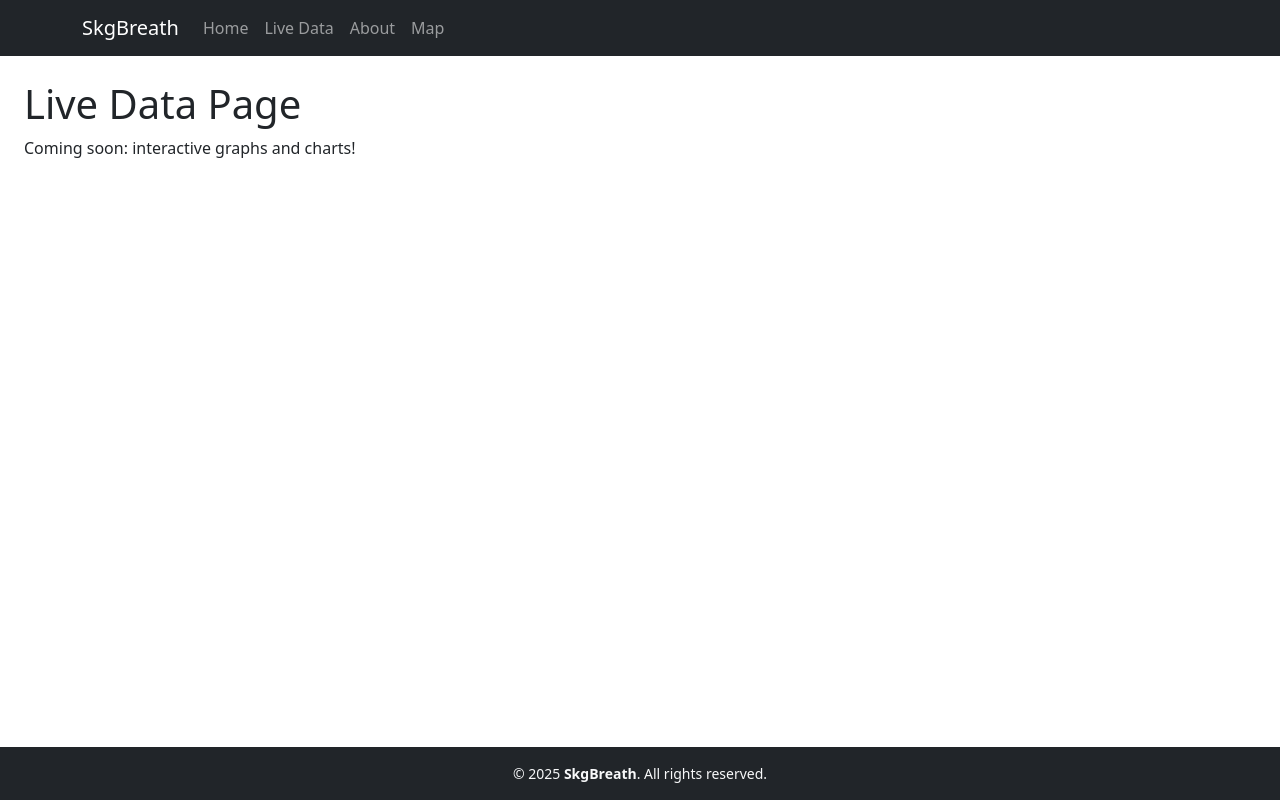
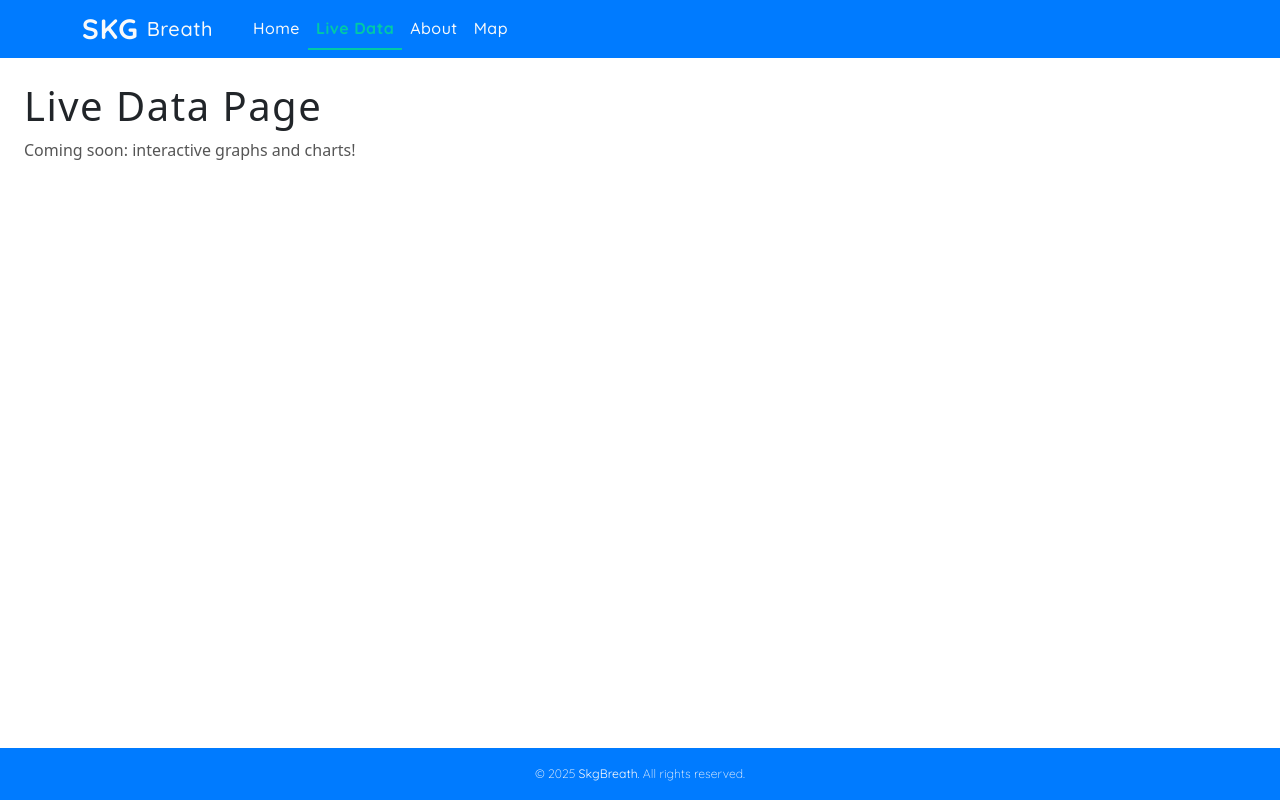
Before and after one commit to KotsiosDimis/SKG-BREATH, a React (Create React App) app in the folder client/: page /SKG-BREATH/data in a window 1280 px wide. Built offline with nearby package versions, Linux system fonts and the light colour scheme; some icons are missing.

Commit message:
theme update

```diff
--- a/client/package.json
+++ b/client/package.json
@@ -4,6 +4,7 @@
   "version": "0.1.0",
   "private": true,
   "dependencies": {
+    "@lottiefiles/dotlottie-react": "^0.13.5",
     "@testing-library/dom": "^10.4.0",
     "@testing-library/jest-dom": "^6.6.3",
     "@testing-library/react": "^16.3.0",
--- a/client/public/index.html
+++ b/client/public/index.html
@@ -10,6 +10,13 @@
       content="Web site created using create-react-app"
     />
     <link rel="apple-touch-icon" href="%PUBLIC_URL%/logo192.png" />
+    <link href="https://fonts.googleapis.com/css2?family=Quicksand:wght@300;400;700&display=swap" rel="stylesheet">
+    <link href="https://fonts.googleapis.com/css2?family=Fredoka:wght@400;700&display=swap" rel="stylesheet">
+    <link href="https://fonts.googleapis.com/css2?family=Quicksand:wght@300;400;500&display=swap" rel="stylesheet">
+
+
+
+
     <!--
       manifest.json provides metadata used when your web app is installed on a
       user's mobile device or desktop. See https://developers.google.com/web/fundamentals/web-app-manifest/
--- a/client/src/components/Footer.js
+++ b/client/src/components/Footer.js
@@ -1,14 +1,15 @@
 // src/components/Footer.js
 import React from 'react';
 import { Container, Row, Col } from 'react-bootstrap';
+import '../styles/theme.css';
 
 const Footer = () => {
   return (
-    <footer className="bg-dark text-light py-3 mt-auto w-100">
+    <footer className="footer-custom py-3 mt-auto w-100">
       <Container fluid className="text-center text-md-left">
         <Row>
           <Col xs={12}>
-            <p className="mb-0 small text-center">
+            <p className="mb-0 small">
               &copy; {new Date().getFullYear()} <strong>SkgBreath</strong>. All rights reserved.
             </p>
           </Col>
--- a/client/src/components/Navbar.js
+++ b/client/src/components/Navbar.js
@@ -1,20 +1,27 @@
-// src/components/Navbar.js
 import React from 'react';
 import { Navbar, Nav, Container } from 'react-bootstrap';
-import { Link } from 'react-router-dom';
+import { Link, useLocation } from 'react-router-dom';
+import '../styles/theme.css';
 
 const AppNavbar = () => {
+  const location = useLocation();
+
   return (
-    <Navbar bg="dark" variant="dark" expand="lg">
+    <Navbar expand="lg" className="navbar-custom">
       <Container>
-        <Navbar.Brand as={Link} to="/">SkgBreath</Navbar.Brand>
+        {/* Logo on the left */}
+        <div className="d-flex align-items-center me-3">
+          <span className="navbar-logo-text">SKG</span>
+          <Navbar.Brand as={Link} to="/" className="ms-2">Breath</Navbar.Brand>
+        </div>
+
         <Navbar.Toggle aria-controls="basic-navbar-nav" />
         <Navbar.Collapse id="basic-navbar-nav">
           <Nav className="me-auto">
-            <Nav.Link as={Link} to="/">Home</Nav.Link>
-            <Nav.Link as={Link} to="/data">Live Data</Nav.Link>
-            <Nav.Link as={Link} to="/about">About</Nav.Link>
-            <Nav.Link as={Link} to="/map">Map</Nav.Link>
+            <Nav.Link as={Link} to="/" active={location.pathname === '/'}>Home</Nav.Link>
+            <Nav.Link as={Link} to="/data" active={location.pathname === '/data'}>Live Data</Nav.Link>
+            <Nav.Link as={Link} to="/about" active={location.pathname === '/about'}>About</Nav.Link>
+            <Nav.Link as={Link} to="/map" active={location.pathname === '/map'}>Map</Nav.Link>
           </Nav>
         </Navbar.Collapse>
       </Container>
--- a/client/src/index.js
+++ b/client/src/index.js
@@ -1,6 +1,7 @@
 import React from 'react';
 import ReactDOM from 'react-dom/client';
 import './styles/index.css';
+import './styles/theme.css';
 import App from './App';
 import reportWebVitals from './reportWebVitals';
 import 'bootstrap/dist/css/bootstrap.min.css';
--- a/client/src/pages/Home.js
+++ b/client/src/pages/Home.js
@@ -1,26 +1,41 @@
-import React, { useEffect, useState } from 'react';
+import React from 'react';
 import Layout from '../components/Layout';
+import '../styles/theme.css';
 
 const Home = () => {
-  const [airData, setAirData] = useState(null);
-
-  useEffect(() => {
-    fetch('https://skg-breath.onrender.com/api/open-weather')
-      .then((res) => res.json())
-      .then((data) => setAirData(data))
-      .catch((err) => console.error('Error fetching air quality:', err));
-  }, []);
-
   return (
     <Layout>
-      <div className="p-4">
-        <h1>Thessaloniki Air Quality</h1>
-        {airData ? (
-          <pre>{JSON.stringify(airData, null, 2)}</pre>
-        ) : (
-          <p>Loading air quality data...</p>
-        )}
-      </div>
+      {/* Hero Section */}
+      <section id="hero" className="fullscreen-section bg-light">
+        <div className="hero-content text-center" style={{ paddingTop: '15vh' }}>
+          <h1 className="text-accent">SKG BREATH</h1>
+          <p className="lead text-secondary">Η Εφαρμογή που Σου Λέει Τι Αναπνέεις</p>
+        </div>
+      </section>
+
+      {/* Air Quality Section */}
+      <section id="air-quality" className="fullscreen-section d-flex align-items-center">
+        <div className="container">
+          <div className="row">
+            <div className="col-md-6">
+              <h2 className="text-primary">Ποιότητα Αέρα</h2>
+              <p className="text-soft">Πληροφορίες για PM2.5, PM10 κ.λπ.</p>
+            </div>
+            <div className="col-md-6">
+              <h2 className="text-primary">Ρύποι</h2>
+              <p className="text-soft">Πληροφορίες για CO, NO2, O3 κ.λπ.</p>
+            </div>
+          </div>
+        </div>
+      </section>
+
+      {/* About Section */}
+      <section id="about" className="fullscreen-section d-flex flex-column justify-content-center align-items-center bg-light text-center">
+        <div className="container">
+          <h2 className="text-accent">Σχετικά με την εφαρμογή</h2>
+          <p className="text-soft">Περιγραφή και στόχοι της εφαρμογής.</p>
+        </div>
+      </section>
     </Layout>
   );
 };
--- /dev/null
+++ b/client/src/styles/theme.css
@@ -0,0 +1,164 @@
+/* ========== COLOR VARIABLES ========== */
+:root {
+  --color-primary: #007bff;
+  --color-secondary: #6c757d;
+  --color-accent: #00c9a7;
+  --color-light: #f8f9fa;
+  --color-dark: #343a40;
+
+  --text-main: #222;
+  --text-soft: #555;
+
+  --font-main: 'Quicksand', sans-serif;
+
+  --font-size-base: 1rem;
+  --font-size-lg: 1.25rem;
+  --font-size-xl: 4.5rem;
+}
+
+/* ========== GLOBAL RESET ========== */
+body {
+  font-family: var(--font-main);
+  color: var(--text-main);
+  background-color: var(--color-light);
+  margin: 0;
+  padding: 0;
+}
+
+/* ========== TYPOGRAPHY ========== */
+h1 {
+  font-size: var(--font-size-xl);
+  font-weight: 400;
+  letter-spacing: 1.5px;
+  color: var(--text-main);
+  margin: 0 0 1rem;
+}
+
+h2 {
+  font-size: 2.5rem;
+  font-weight: 500;
+  margin-bottom: 1rem;
+  color: var(--text-main);
+}
+
+h3 {
+  font-size: 1.75rem;
+  font-weight: 500;
+  margin: 1.5rem 0 1rem;
+  color: var(--text-main);
+}
+
+p {
+  font-size: var(--font-size-base);
+  font-weight: 300;
+  color: var(--text-soft);
+  line-height: 1.6;
+}
+
+.lead {
+  font-size: var(--font-size-lg);
+  font-weight: 300;
+  color: var(--text-soft);
+  margin-top: 1rem;
+}
+
+/* ========== LAYOUT HELPERS ========== */
+.fullscreen-section {
+  height: 100vh;
+  padding: 2rem;
+  background-color: var(--color-light); /* default bg */
+}
+
+.text-center {
+  text-align: center;
+}
+
+/* ========== COLOR UTILITY CLASSES ========== */
+.text-primary {
+  color: var(--color-primary) !important;
+}
+
+.text-secondary {
+  color: var(--color-secondary) !important;
+}
+
+.text-accent {
+  color: var(--color-accent) !important;
+}
+
+.text-soft {
+  color: var(--text-soft) !important;
+}
+
+.bg-light {
+  background-color: var(--color-light) !important;
+}
+
+.bg-dark {
+  background-color: var(--color-dark) !important;
+  color: var(--color-light) !important;
+}
+
+.bg-primary {
+  background-color: var(--color-primary) !important;
+  color: var(--color-light) !important;
+}
+
+.bg-accent {
+  background-color: var(--color-accent) !important;
+  color: var(--color-light) !important;
+}
+
+/* ========== NAVBAR ========== */
+.navbar-custom {
+  background-color: var(--color-primary) !important;
+  font-family: var(--font-main);
+}
+
+.navbar-custom .navbar-brand,
+.navbar-custom .nav-link {
+  color: var(--color-light);
+  font-weight: 500;
+  letter-spacing: 0.5px;
+}
+
+.navbar-custom .nav-link:hover,
+.navbar-custom .navbar-brand:hover {
+  color: var(--color-accent);
+  text-decoration: none;
+}
+
+.navbar-logo-text {
+  font-family: var(--font-main);
+  font-size: 1.75rem;
+  font-weight: 600;
+  color: var(--color-light);
+  letter-spacing: 1px;
+  user-select: none;
+  pointer-events: none;
+}
+
+/* Active nav link */
+.navbar-custom .nav-link.active {
+  color: var(--color-accent) !important;
+  font-weight: 600;
+  border-bottom: 2px solid var(--color-accent);
+}
+
+/* ========== FOOTER ========== */
+.footer-custom {
+  background-color: var(--color-primary);
+  color: var(--color-light);
+  font-family: var(--font-main);
+  font-size: 0.875rem;
+}
+
+.footer-custom p {
+  margin: 0;
+  color: var(--color-light);
+}
+
+/* ========== SPACING UTILITIES ========== */
+.mt-5 {
+  margin-top: 3rem !important;
+}
```
Also changed, not shown: client/src/pages/Home.css (added, +26 -0 lines), 1 other file (tests, documents, lock files or other folders).
